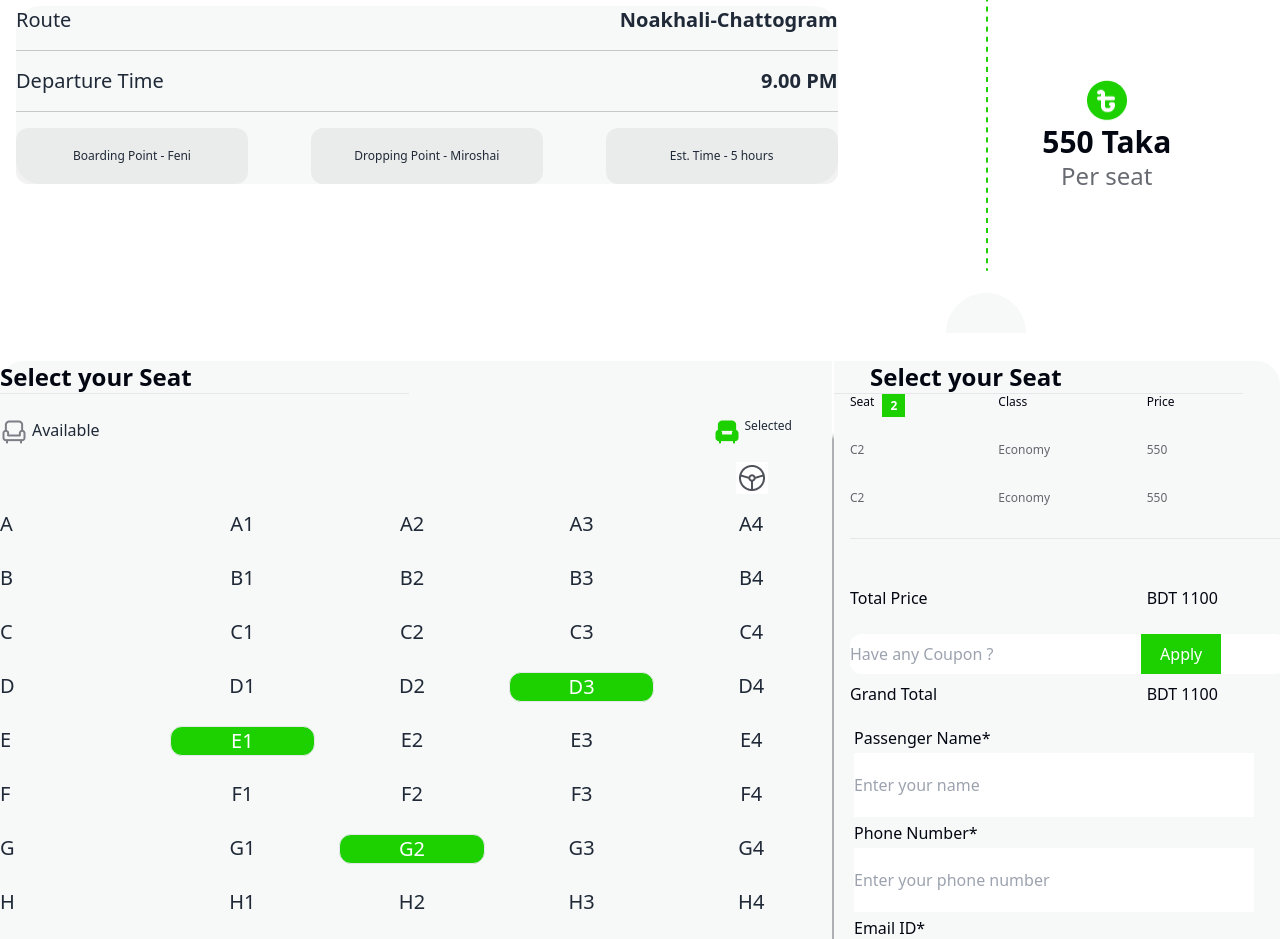
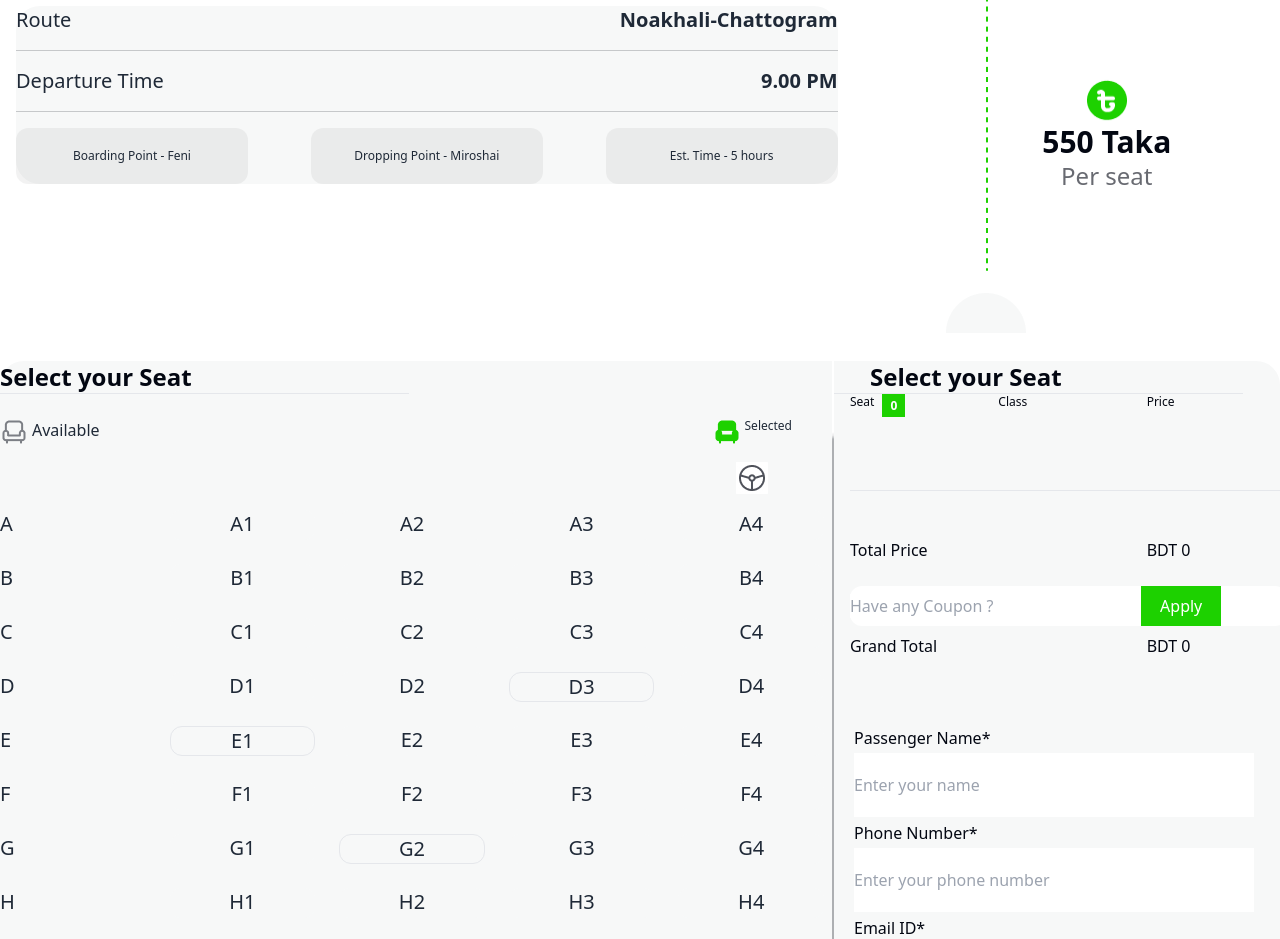
Before and after one commit to KaziMithfa/Bus-Ticket, a plain HTML site: page index.html in a window 1280 px wide. Shown: the part 1465-2404 px from the top of the page. Drawn offline with nearby package versions, Linux system fonts and the light colour scheme.

Commit message:
javaScript file added

```diff
--- a/index.html
+++ b/index.html
@@ -67,7 +67,7 @@
                     with
                     this Bus service and there are special offers for the students</p>
 
-                <button id="buy-tickets"
+                <button id="buy-tickets" onclick="Scroll()"
                     class="bg-[#1DD100] rounded-sm text-center text-[#030712] lg:mt-6 lg:w-36 lg:py-5 lg:px-7">Buy
                     Tickets</button>
             </div>
@@ -204,7 +204,7 @@
 
         <!-- Badhon Paribahan Section starts here.... -->
 
-        <section class="rounded-tl-[88px] rounded-tr-[88px] rounded-bl-[0px] rounded-br-[0px] badhan-paribahan container mx-auto lg:mt-8 mt-4 text-center .font-raleway
+        <section id="target-section" class="rounded-tl-[88px] rounded-tr-[88px] rounded-bl-[0px] rounded-br-[0px] badhan-paribahan container mx-auto lg:mt-8 mt-4 text-center .font-raleway
             border-t-[2px] border-t-[#1DD100] bg-white
             ">
 
@@ -238,7 +238,8 @@
                         <div class="bg-[#1DD10026] rounded-xl flex items-center justify-center mr-4">
 
                             <img class="w-4 lg:w-7" src="images/seat-green.png" alt="">
-                            <h4 class="text-[#1DD100] lg:text-xl text-xs lg:font-medium  font-normal">40 seats available
+                            <h4 class="text-[#1DD100] lg:text-xl text-xs lg:font-medium  font-normal"><span
+                                    id="total-seat">40</span> seats available
                             </h4>
 
 
@@ -406,12 +407,12 @@
                         <h1 id="D" class="rounded-xl">D</h1>
                         <h1 id="D1" class="text-center rounded-xl bg-[#F7F8F8]">D1</h1>
                         <h1 id="D2" class="text-center rounded-xl bg-[#F7F8F8]">D2</h1>
-                        <h1 id="D3" class="text-center rounded-xl bg-[#1DD100] border border-[##1DD100] text-white">D3
+                        <h1 id="D3" class="text-center rounded-xl bg-[#F7F8F8] border border-[##1DD100] ">D3
                         </h1>
                         <h1 id="D4" class="text-center rounded-xl bg-[#F7F8F8]">D4</h1>
 
                         <h1 id="E" class="rounded-xl">E</h1>
-                        <h1 id="E1" class="text-center rounded-xl bg-[#1DD100] border border-[##1DD100] text-white">E1
+                        <h1 id="E1" class="text-center rounded-xl bg-[#F7F8F8] border border-[##1DD100]">E1
                         </h1>
                         <h1 id="E2" class="text-center rounded-xl bg-[#F7F8F8]">E2</h1>
                         <h1 id="E3" class="text-center rounded-xl bg-[#F7F8F8]">E3</h1>
@@ -425,7 +426,7 @@
 
                         <h1 id="G" class="rounded-xl">G</h1>
                         <h1 id="G1" class="text-center rounded-xl bg-[#F7F8F8]">G1</h1>
-                        <h1 id="G2" class="text-center rounded-xl bg-[#1DD100] border border-[##1DD100] text-white">G2
+                        <h1 id="G2" class="text-center rounded-xl bg-[#F7F8F8] border border-[##1DD100]">G2
                         </h1>
                         <h1 id="G3" class="text-center rounded-xl bg-[#F7F8F8]">G3</h1>
                         <h1 id="G4" class="text-center rounded-xl bg-[#F7F8F8]">G4</h1>
@@ -636,9 +637,9 @@
                         <div class="grid grid-cols-3 grid-rows-7 gap-2  ml-4">
                             <div class="flex flex-row space-x-2">
                                 <p class="font-medium text-xs text-[#030712]">Seat</p>
-                                <h1
+                                <h1 id="selected-seat"
                                     class="bg-[#1DD100] w-[23px] h-[23px] pt-1 text-xs font-bold text-white text-center">
-                                    2
+                                    0
                                 </h1>
 
                             </div>
@@ -646,18 +647,25 @@
                             <p class="font-medium text-xs text-[#030712]">Class</p>
                             <p class="font-medium text-xs text-[#030712]">Price</p>
 
-                            <p class="text-[#03071299] text-xs font-normal">C2</p>
+                            <!-- here we are creating a list to show the selected seats -->
+
+                            <ul id="selectedseat-container">
+
+
+                            </ul>
+
+                            <!-- <p class="text-[#03071299] text-xs font-normal">C2</p>
                             <p class="text-[#03071299] text-xs font-normal">Economy</p>
                             <p class="text-[#03071299] text-xs font-normal">550</p>
 
                             <p class="text-[#03071299] text-xs font-normal">C2</p>
                             <p class="text-[#03071299] text-xs font-normal">Economy</p>
-                            <p class="text-[#03071299] text-xs font-normal">550</p>
+                            <p class="text-[#03071299] text-xs font-normal">550</p> -->
 
                             <hr class="bg-[#03071233] col-span-3">
 
                             <p class="col-span-1 text-[#030712]">Total Price</p>
-                            <p class="col-start-3 col-end-4 text-[#030712]">BDT <span id="tk">1100</span></p>
+                            <p class="col-start-3 col-end-4 text-[#030712]">BDT <span id="tk">0</span></p>
 
                             <div class="col-span-3 rounded-xl bg-[#FFFFFF]">
                                 <input class="col-span-2" type="text" name="" id="" placeholder="Have any Coupon ?">
@@ -666,7 +674,7 @@
                             </div>
 
                             <p class="col-span-1 text-[#030712]">Grand Total</p>
-                            <p class="col-start-3 col-end-4 text-[#030712]">BDT <span id="grand-total">1100</span></p>
+                            <p class="col-start-3 col-end-4 text-[#030712]">BDT <span id="grand-total">0</span></p>
 
                         </div>
 
@@ -812,6 +820,8 @@
 
     </div>
 
+    <script src="scripts/connection.js"></script>
+
 
 
 </body>
--- /dev/null
+++ b/scripts/connection.js
@@ -0,0 +1,7 @@
+//using this function by clicking buy-tickets button we can scroll through the buying ticket section
+function Scroll() {
+  document.getElementById("target-section").scrollIntoView({
+    behavior: "smooth",
+    //we use this property to make the scroll smooth
+  });
+}
```
